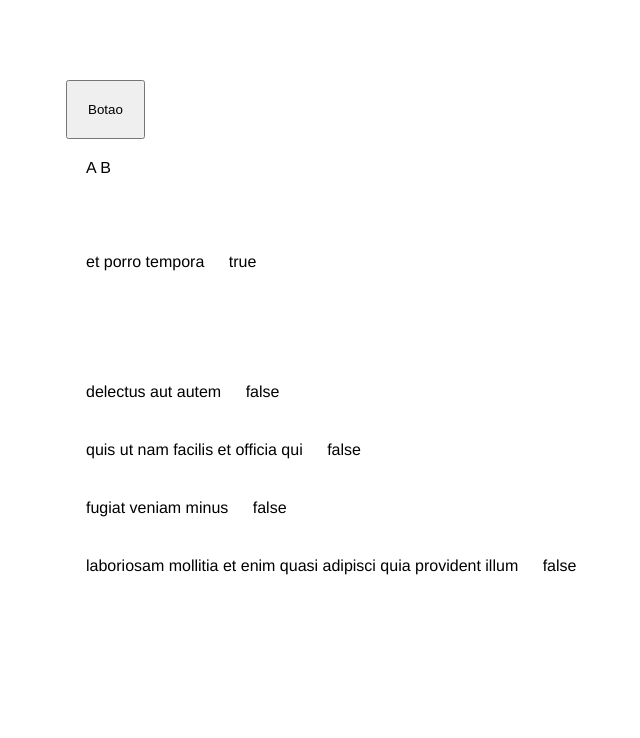
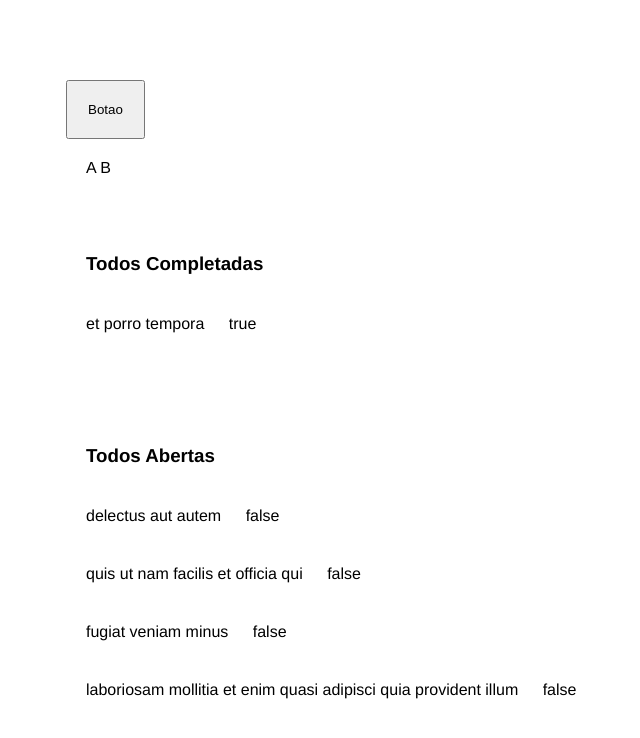
Before and after one commit to marcosdealmeidanascimento/Vue, a Vue app in the folder code/app/: page / in a window 1280 px wide. Shown: the top 738 px of the page, without its empty margins (14-654 px from the left). Built offline with nearby package versions, Linux system fonts and the light colour scheme.

Commit message:
Revisão Código

```diff
--- a/code/app/src/App.vue
+++ b/code/app/src/App.vue
@@ -2,11 +2,13 @@
     <div>
         <button @click="onClick" type="submit">Botao</button>
         <p>{{ fullName }}</p><br><br>
+        <h3>Todos Completadas</h3>
         <div v-for="todo in completedTodos"
         :key="todo.id">
             {{ todo.title }} <span> {{ todo.completed }}</span>
         </div>
         <br><br><br><br>
+        <h3>Todos Abertas</h3>
         <div v-for="todo in uncompletedTodos"
         :key="todo.id">
             {{ todo.title }} <span> {{ todo.completed }}</span>
```
